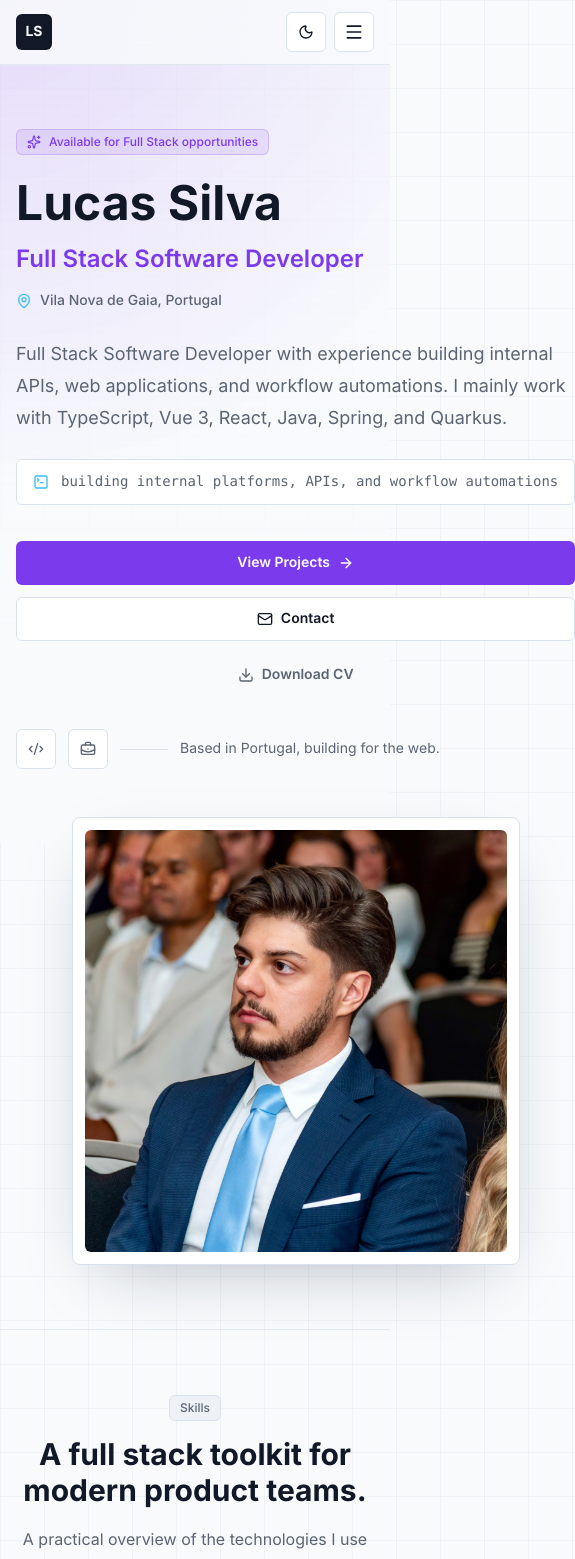
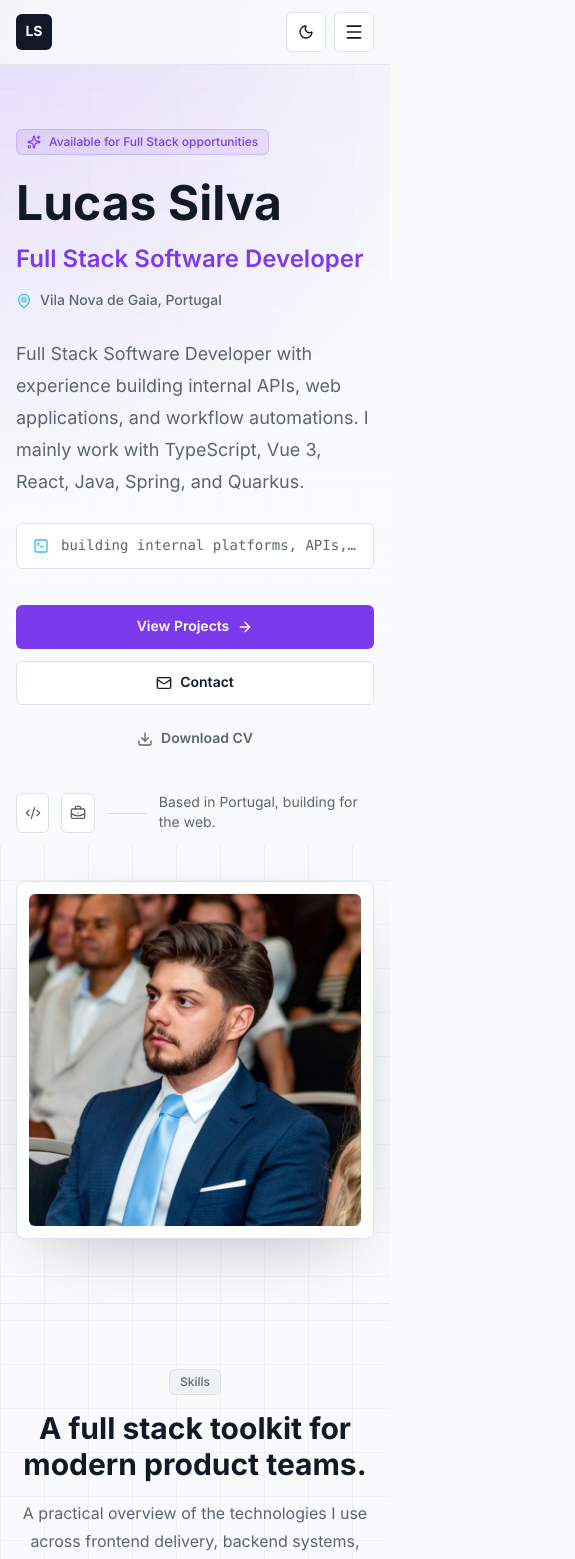
Before and after one commit to LucasSilva194/lucas-silva-portfolio, a Next.js app: page / in a window 390 px wide. Shown: the top 1559 px of the page, 575 px wide, since content can reach past the window. Built offline with nearby package versions, Linux system fonts and the light colour scheme.

Commit message:
Fix mobile hero overflow

```diff
--- a/src/components/Hero.tsx
+++ b/src/components/Hero.tsx
@@ -21,8 +21,8 @@ export function Hero() {
       id="top"
       className="container-shell grid min-h-[calc(100vh-4rem)] items-center gap-12 py-16 lg:grid-cols-[1.05fr_0.95fr] lg:py-20"
     >
-      <Reveal>
-        <div>
+      <Reveal className="min-w-0">
+        <div className="min-w-0">
           <Badge className="mb-6 gap-2">
             <Sparkles className="h-3.5 w-3.5" />
             Available for Full Stack opportunities
@@ -44,7 +44,7 @@ export function Hero() {
 
           <div className="mt-6 inline-flex max-w-full items-center gap-3 rounded-md border border-border bg-card px-4 py-3 font-mono text-sm text-muted-foreground shadow-soft">
             <TerminalSquare className="h-4 w-4 shrink-0 text-accent" />
-            <span className="truncate">
+            <span className="min-w-0 truncate">
               building internal platforms, APIs, and workflow automations
             </span>
           </div>
@@ -64,7 +64,7 @@ export function Hero() {
             </Button>
           </div>
 
-          <div className="mt-8 flex items-center gap-3">
+          <div className="mt-8 flex min-w-0 items-center gap-3">
             <a
               href={profile.links.github}
               target="_blank"
@@ -86,15 +86,15 @@ export function Hero() {
               <BriefcaseBusiness className="h-4 w-4" />
             </a>
             <span className="h-px w-12 bg-border" />
-            <span className="text-sm text-muted-foreground">
+            <span className="min-w-0 text-sm text-muted-foreground">
               Based in Portugal, building for the web.
             </span>
           </div>
         </div>
       </Reveal>
 
-      <Reveal delay={0.12}>
-        <div className="relative mx-auto w-full max-w-[28rem]">
+      <Reveal delay={0.12} className="min-w-0">
+        <div className="relative mx-auto w-full max-w-[28rem] min-w-0">
           <div className="absolute -right-4 top-10 hidden rounded-md border border-border bg-card px-4 py-3 shadow-soft sm:block">
             <p className="text-xs font-semibold uppercase tracking-[0.18em] text-muted-foreground">
               Focus
```
